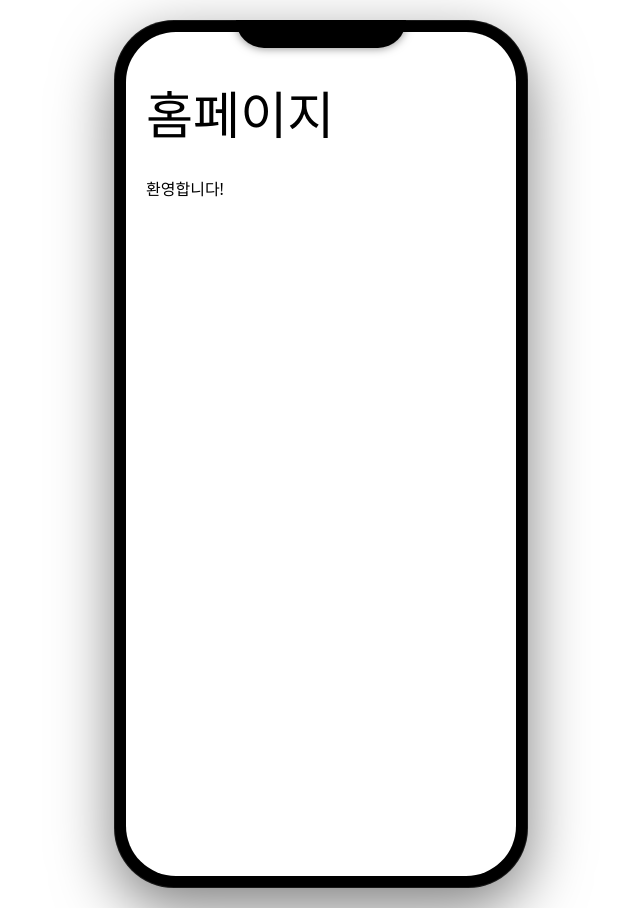
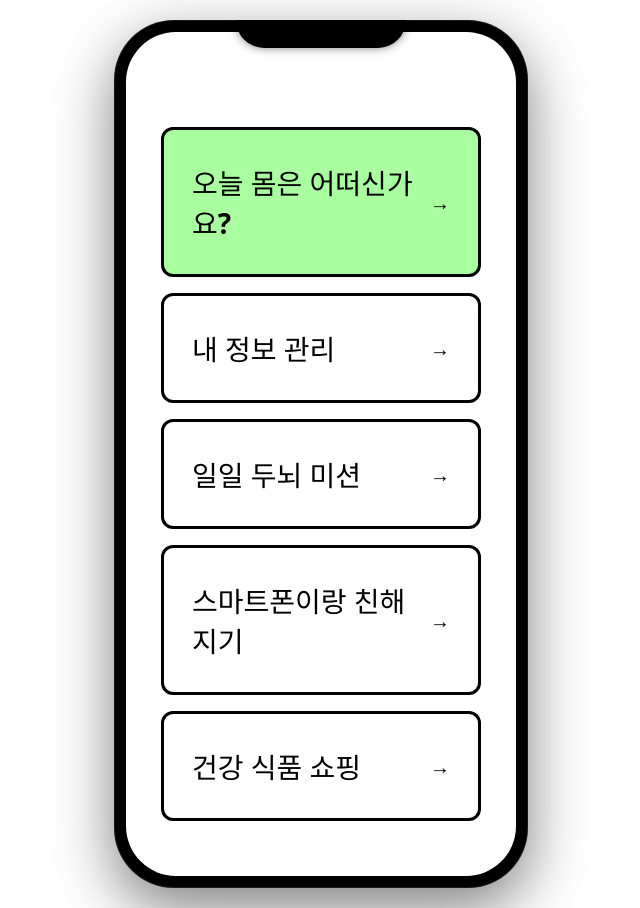
Before and after one commit to Team-FrontRunner/Front-End, a React (Vite) app: page / in a window 1280 px wide. Shown: the whole page, without its empty margins (319-959 px from the left). Built offline with nearby package versions, Linux system fonts and the light colour scheme.

Commit message:
HomePage 초안 - 추후 디자인 수정

```diff
--- /dev/null
+++ b/src/components/common/button.css
@@ -0,0 +1,52 @@
+.custom-button {
+  display: flex;
+  align-items: center;
+  justify-content: space-between;
+  width: 100%;
+  max-width: 320px;
+  padding: 32px 28px;
+  background: #fff;
+  border: 3px solid #000;
+  border-radius: 12px;
+  font-size: 28px;
+  font-weight: 700;
+  color: #000;
+  cursor: pointer;
+  transition: all 0.2s ease;
+  min-height: 80px;
+}
+
+.custom-button.green {
+  background: #A9FF9F;
+  border-color: #000;
+}
+
+.custom-button.green:hover {
+  background: #b5e8b5;
+}
+
+.custom-button:hover {
+  background: #f5f5f5;
+  transform: translateY(-2px);
+  box-shadow: 0 4px 12px rgba(0, 0, 0, 0.1);
+}
+
+.custom-button.green:hover {
+  transform: translateY(-2px);
+  box-shadow: 0 4px 12px rgba(0, 0, 0, 0.1);
+}
+
+.custom-button:active {
+  transform: translateY(0);
+  box-shadow: 0 2px 6px rgba(0, 0, 0, 0.1);
+}
+
+.button-text {
+  flex: 1;
+  text-align: left;
+}
+
+.button-arrow {
+  font-size: 20px;
+  margin-left: 12px;
+}
--- /dev/null
+++ b/src/components/common/button.jsx
@@ -0,0 +1,10 @@
+import './button.css'
+
+export default function Button({ children, onClick, showArrow = true, variant = 'default' }) {
+  return (
+    <button className={`custom-button ${variant}`} onClick={onClick}>
+      <span className="button-text">{children}</span>
+      {showArrow && <span className="button-arrow">→</span>}
+    </button>
+  )
+}
--- /dev/null
+++ b/src/pages/HomePage.css
@@ -0,0 +1,9 @@
+.home-page {
+  display: flex;
+  flex-direction: column;
+  gap: 16px;
+  padding: 20px;
+  align-items: center;
+  justify-content: center;
+  min-height: 100%;
+}
--- a/src/pages/HomePage.jsx
+++ b/src/pages/HomePage.jsx
@@ -1,8 +1,31 @@
+import { useNavigate } from 'react-router-dom'
+import Button from '../components/common/button'
+import './HomePage.css'
+
 export default function HomePage() {
+  const navigate = useNavigate()
+
   return (
-    <div style={{ padding: '20px' }}>
-      <h1>홈페이지</h1>
-      <p>환영합니다!</p>
+    <div className="home-page">
+      <Button variant="green" onClick={() => console.log('버튼 1')}>
+        오늘 몸은 어떠신가요?
+      </Button>
+
+      <Button onClick={() => console.log('버튼 2')}>
+        내 정보 관리
+      </Button>
+
+      <Button onClick={() => navigate('/game-select')}>
+        일일 두뇌 미션
+      </Button>
+
+      <Button onClick={() => console.log('버튼 4')}>
+        스마트폰이랑 친해지기
+      </Button>
+
+      <Button onClick={() => console.log('버튼 5')}>
+        건강 식품 쇼핑
+      </Button>
     </div>
   )
 }
--- a/src/pages/gameSelectPage.jsx
+++ b/src/pages/gameSelectPage.jsx
@@ -1,6 +1,9 @@
 import React from 'react';
+import { useNavigate } from 'react-router-dom';
 
 const BrainMissionApp = () => {
+  const navigate = useNavigate();
+
   // 데이터 배열
   const missions = [
     { id: 1, title: '카드 맞추기', icon: '🎴' },
@@ -130,6 +133,7 @@ const BrainMissionApp = () => {
       <footer style={styles.footer}>
         <button
           style={styles.backButton}
+          onClick={() => navigate('/')}
           onMouseEnter={(e) => e.currentTarget.style.color = '#84CC16'}
           onMouseLeave={(e) => e.currentTarget.style.color = '#333'}
         >
```
